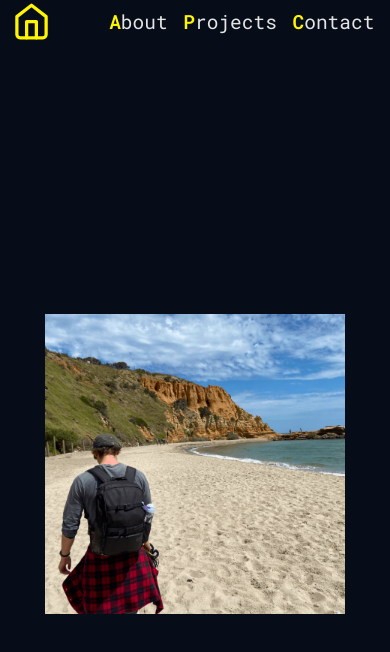
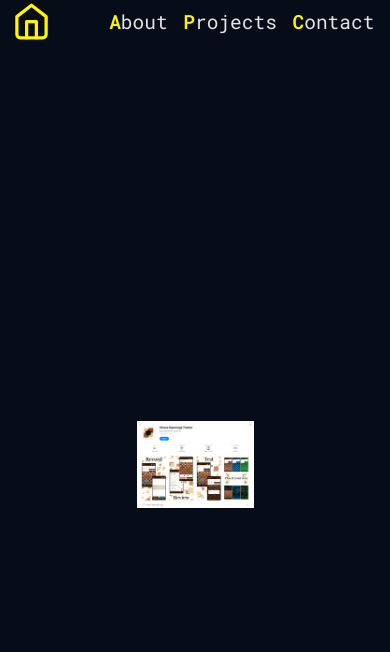
Before and after one commit to JakePitman/moreaporia, a React (Create React App) app: page /projects in a window 390 px wide. Shown: the top 652 px of the page. Built offline with nearby package versions, Linux system fonts and the light colour scheme; a web font is replaced by a local one.

Commit message:
Add listing picture & calculate responsive container

```diff
--- a/src/components/ProjectsPage/ProjectsPage.module.scss
+++ b/src/components/ProjectsPage/ProjectsPage.module.scss
@@ -10,9 +10,11 @@
   position: relative;
 }
 
+$containerWidth: 30vw;
+
 .shapeContainer {
-  width: 300px;
-  height: 300px;
+  width: $containerWidth;
+  height: calc($containerWidth / 1.35);
   position: relative;
 }
 
--- a/src/components/ProjectsPage/ProjectsPage.tsx
+++ b/src/components/ProjectsPage/ProjectsPage.tsx
@@ -3,7 +3,7 @@ import { motion, useAnimation } from "framer-motion";
 
 import styles from "./ProjectsPage.module.scss";
 import BlueprintShape from "./BlueprintShape";
-import beach from "../AboutPage/pictures/beach.png";
+import listing from "./pictures/cot_listing.png";
 import Grid from "./Grid";
 
 const imageVariants = {
@@ -30,7 +30,7 @@ const ProjectsPage = () => {
       <motion.div className={styles.shapeContainer}>
         <BlueprintShape shape="square" color="white" />
         <motion.img
-          src={beach}
+          src={listing}
           alt=""
           className={styles.image}
           variants={imageVariants}
```
Also changed, not shown: src/components/ProjectsPage/pictures/cot_listing.png (added).
